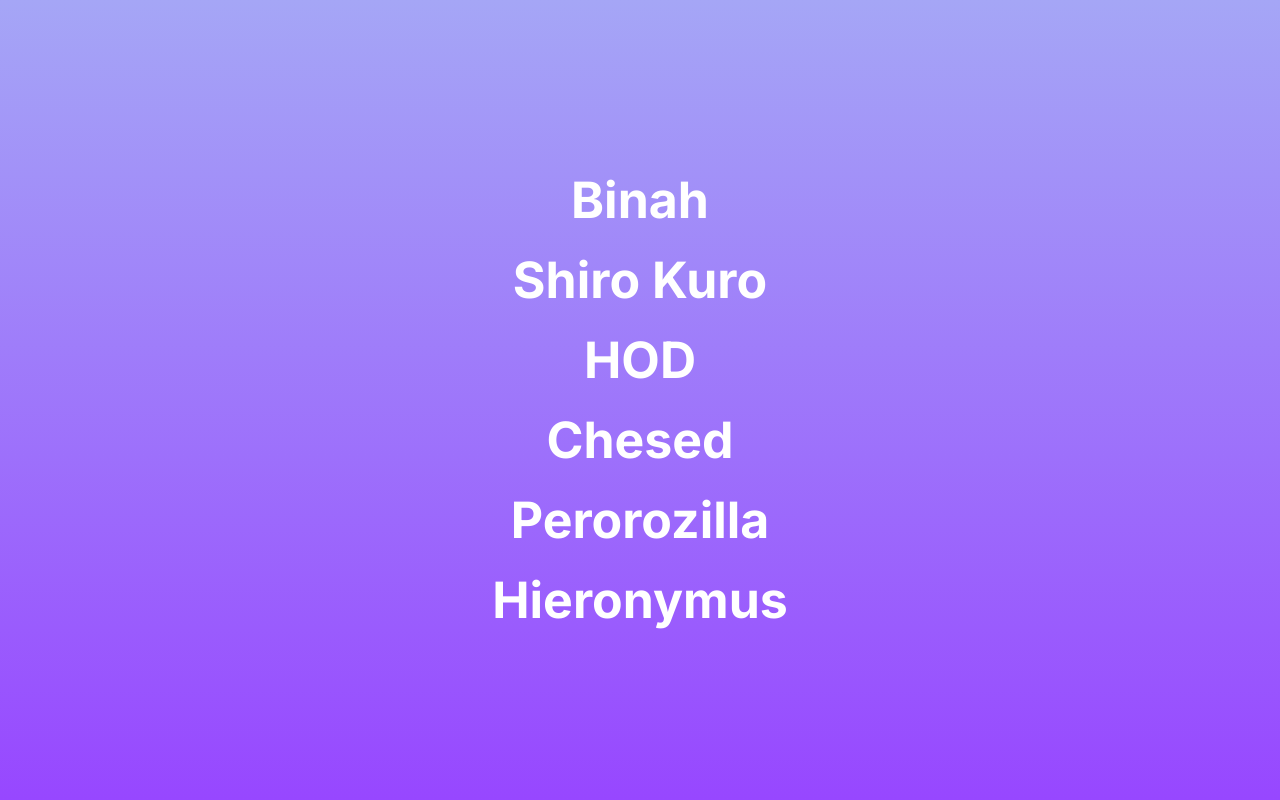
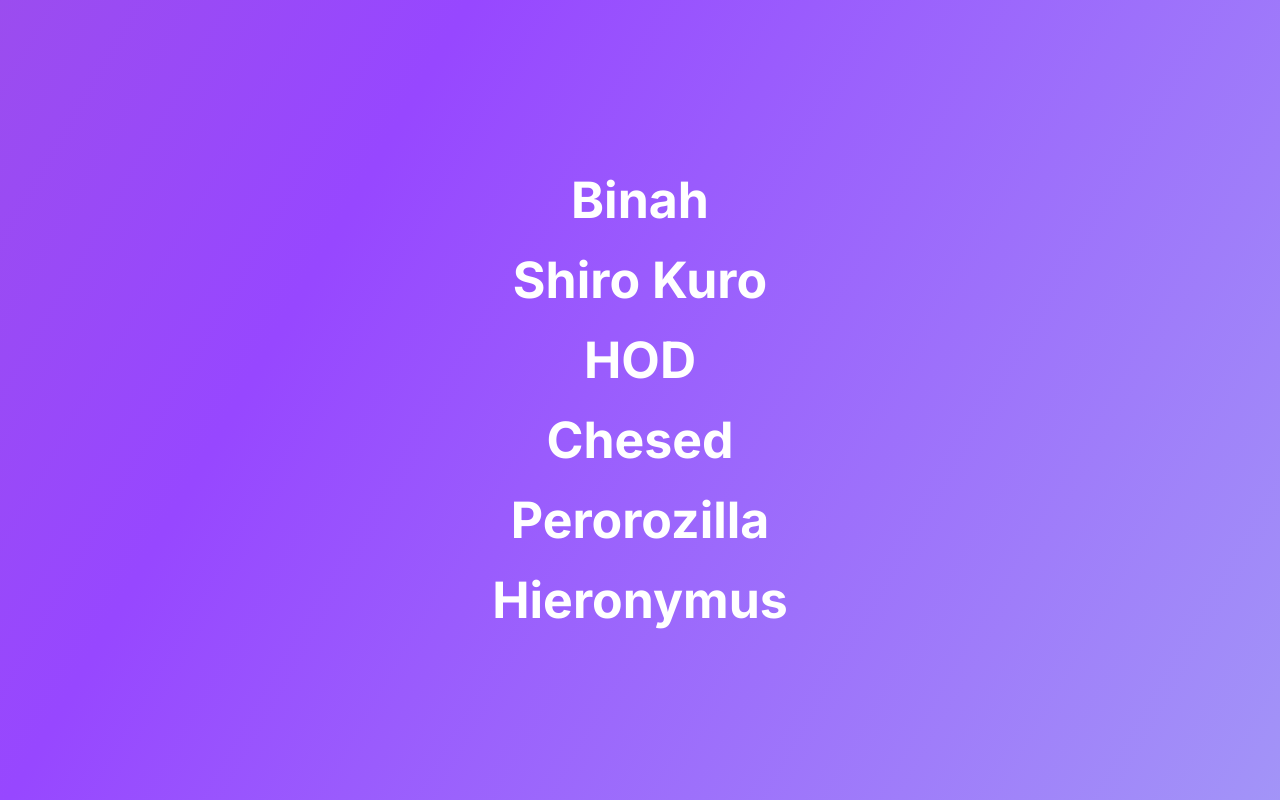
Before and after one commit to taeshin2000/BlueArchive_Raid_Boss_App, a React (Create React App) app: page /boss in a window 1280 px wide. Built offline with nearby package versions, Linux system fonts and the light colour scheme.

Commit message:
add background gradient animation

```diff
--- a/src/Pages/Boss.js
+++ b/src/Pages/Boss.js
@@ -1,4 +1,5 @@
 import { Link, Outlet } from "react-router-dom";
+import "../index.css";
 
 export default function Boss() {
   function HoverIn(event) {
@@ -9,10 +10,11 @@ export default function Boss() {
   }
   return (
     <div
+      className="gradient-background"
       style={{
         height: "100vh",
-        background:
-          "linear-gradient(180deg, rgb(165, 166, 246,1) 0%, rgba(151, 71, 255, 1) 100%)",
+        // background:
+        //   "linear-gradient(180deg, rgb(165, 166, 246,1) 0%, rgba(151, 71, 255, 1) 100%)",
       }}
     >
       <div
--- a/src/index.css
+++ b/src/index.css
@@ -22,3 +22,26 @@ code {
 .teamScrollContainer::-webkit-scrollbar {
   display: none;
 }
+
+.gradient-background {
+  background: linear-gradient(
+    300deg,
+    rgb(165, 166, 246, 1),
+    rgba(151, 71, 255, 1),
+    #a459c9
+  );
+  background-size: 180% 180%;
+  animation: gradient-animation 18s ease infinite;
+}
+
+@keyframes gradient-animation {
+  0% {
+    background-position: 0% 50%;
+  }
+  50% {
+    background-position: 100% 50%;
+  }
+  100% {
+    background-position: 0% 50%;
+  }
+}
```
